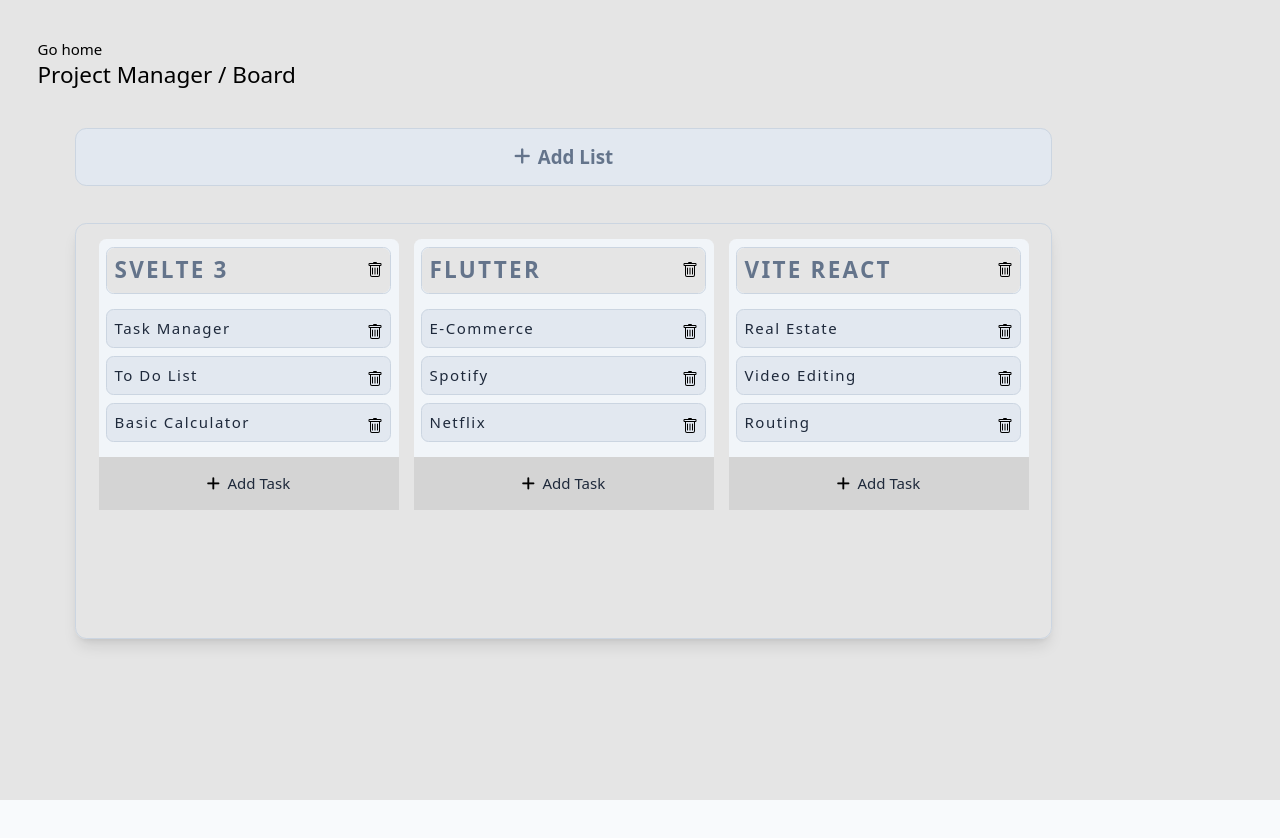
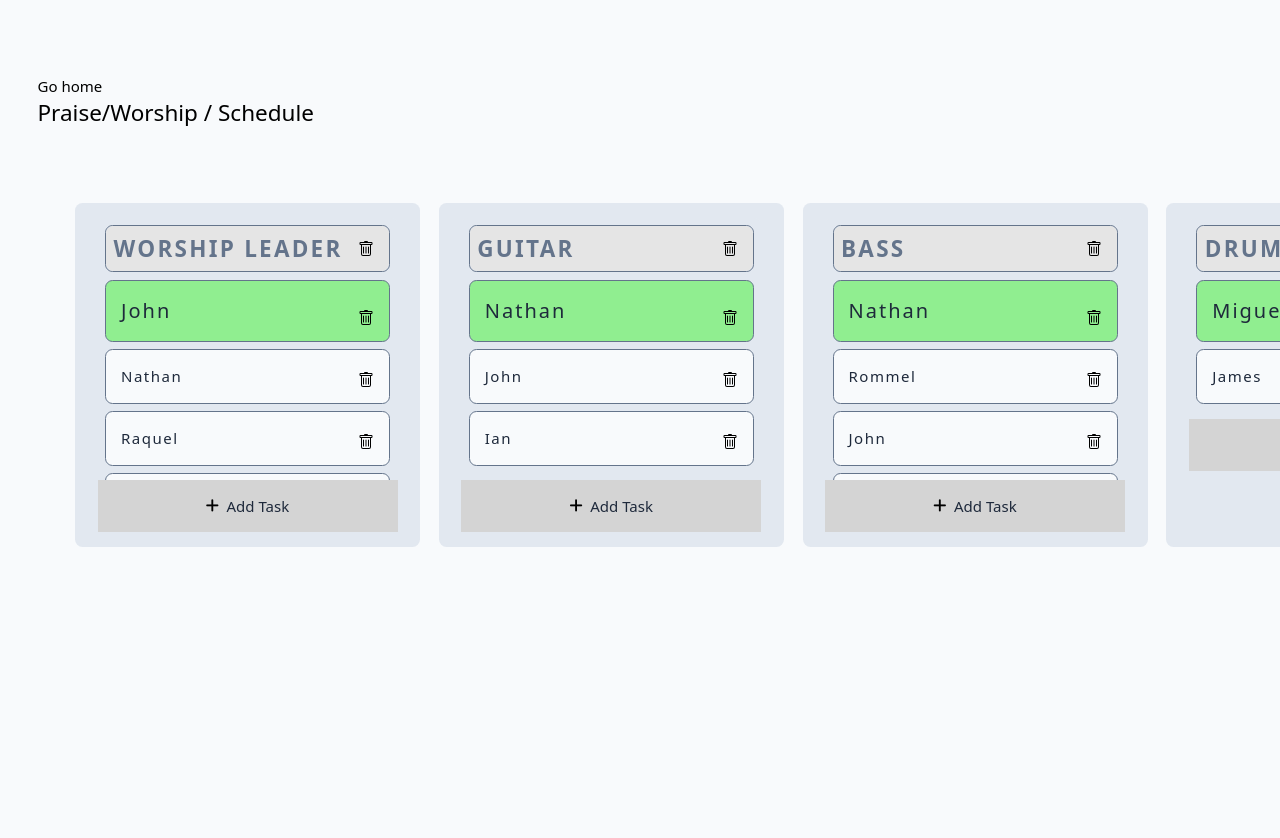
Before and after one commit to allanReyMacasaquit/almac, a SvelteKit app in the folder apps/task/: page /task-manager in a window 1280 px wide. Before the commit the page ends 800 px from the top, so only its background shows below. Built offline with nearby package versions, Linux system fonts and the light colour scheme.

Commit message:
change to schedules

```diff
--- a/apps/task/src/app.css
+++ b/apps/task/src/app.css
@@ -181,7 +181,7 @@ body {
   width: 4px;
 }
 .with-scrollbar::-webkit-scrollbar-track-piece {
-  background: rgba(9, 30, 66, 0.08);
+  background: rgb(248 250 252);
 }
 .with-scrollbar::-webkit-scrollbar-track-piece:vertical:start {
   border-radius: 4px 4px 0 0;
--- a/apps/task/src/components/task-manager/TaskItem.svelte
+++ b/apps/task/src/components/task-manager/TaskItem.svelte
@@ -27,15 +27,21 @@
   on:dragstart={dragStart}
   role="button"
   tabindex="0"
-  class="flex-it p-2 bg-slate-200 mb-2 cursor-pointer border border-slate-300 rounded-lg"
+  style="background-color: {itemsIndex === 0 ? 'lightgreen' : ''}"
+  class="flex-it p-2 bg-slate-50 mb-2 cursor-pointer border border-slate-500 rounded-lg"
 >
-  <div class="flex-it">
+  <div class="flex-it p-2">
     <Editable bind:value={items.text} on:save={save}>
       <div class="flex-it flex-row">
         {#if !items.text}
-          <div class="text-gray-400">create new task...</div>
+          <div class="text-gray-400">click to add...</div>
         {/if}
-        <div class="flex flex-1 text-slate-800 tracking-widest capitalize">{items.text}</div>
+        <div
+          style="font-size: {itemsIndex === 0 ? '20px' : ''}"
+          class="flex flex-1 text-slate-800 tracking-widest capitalize"
+        >
+          {items.text}
+        </div>
         <div class="flex items-end hover:text-red-600">
           <button
             on:click|stopPropagation={() => {
--- a/apps/task/src/components/task-manager/TaskList.svelte
+++ b/apps/task/src/components/task-manager/TaskList.svelte
@@ -38,9 +38,9 @@
     role="button"
     tabindex="0"
     class:hovering={id == $listHoverId}
-    class="bg-slate-100 flex-it rounded-lg max-h-full"
+    class="bg-slate-200 flex-it rounded-lg max-h-full"
   >
-    <div class="flex-it m-2 border border-slate-300 rounded-lg">
+    <div class="flex-it mx-2 border border-slate-500 mt-2 rounded-lg">
       <Editable bind:value={listTitle} on:save={saveTitle}>
         <div class="flex justify-between px-2 rounded-lg flex-row bg-neutral-200">
           {#if !listTitle}
@@ -56,7 +56,7 @@
               taskListStore.removeTaskList(listIndex);
             }}
           >
-            <div class="flex hover:text-red-600 items-center">
+            <div class="flex mr-2 hover:text-red-600 items-center">
               <svg
                 xmlns="http://www.w3.org/2000/svg"
                 width="16"
--- a/apps/task/src/data.js
+++ b/apps/task/src/data.js
@@ -1,29 +1,62 @@
 export const DEFAULT_DATA = [
   {
     id: "l-1",
-    text: "Svelte 3",
+    text: "Worship Leader",
     items: [
-      { id: "t-1", text: "Task Manager" },
-      { id: "t-2", text: "To do list" },
-      { id: "t-3", text: "Basic calculator" }
+      { id: "t-1", text: "John" },
+      { id: "t-2", text: "Nathan" },
+      { id: "t-3", text: "Raquel" },
+      { id: "t-4", text: "James" },
+      { id: "t-5", text: "Noreen" },
+      { id: "t-6", text: "Rommel" }
     ]
   },
   {
     id: "l-2",
-    text: "Flutter",
+    text: "Guitar",
     items: [
-      { id: "t-4", text: "E-commerce" },
-      { id: "t-5", text: "Spotify" },
-      { id: "t-6", text: "Netflix" }
+      { id: "t-8", text: "Nathan" },
+      { id: "t-7", text: "John" },
+      { id: "t-9", text: "Ian" }
     ]
   },
   {
     id: "l-3",
-    text: "Vite React",
+    text: "Bass",
     items: [
-      { id: "t-7", text: "Real Estate" },
-      { id: "t-8", text: "Video Editing" },
-      { id: "t-9", text: "Routing" }
+      { id: "t-12", text: "Nathan" },
+      { id: "t-13", text: "Rommel" },
+
+      { id: "t-11", text: "John" },
+      { id: "t-14", text: "Ian" }
+    ]
+  },
+  {
+    id: "l-4",
+    text: "Drums",
+    items: [
+      { id: "t-18", text: "Miguel" },
+      { id: "t-19", text: "James" }
+    ]
+  },
+  {
+    id: "l-5",
+    text: "Keys",
+    items: [
+      { id: "t-21", text: "Joi" },
+      { id: "t-24", text: "Noreen" },
+      { id: "t-22", text: "Nathan" },
+      { id: "t-23", text: "Rommel" }
+    ]
+  },
+  {
+    id: "l-6",
+    text: "Electric Guitar",
+    items: [
+      { id: "t-26", text: "" },
+      { id: "t-27", text: "" },
+      { id: "t-29", text: "" },
+      { id: "t-30", text: "" }
     ]
   }
 ];
--- /dev/null
+++ b/apps/task/src/routes/+page.js
@@ -0,0 +1,7 @@
+export function load() {
+  console.log("Calling from Load");
+  return {
+    test1: "hello",
+    test2: "world"
+  };
+}
--- a/apps/task/src/routes/+page.svelte
+++ b/apps/task/src/routes/+page.svelte
@@ -1,6 +1,11 @@
-<section class="p-10">
+<script>
+  console.log("Calling from Page");
+  export let data;
+</script>
+
+<section class="p-10 h-[100%]">
   <h1 class="text-red-600 text-4xl">Welcome to my Projects</h1>
-
+  <div>{data.test1} - {data.test2}</div>
   <div class="flex flex-col items-center h-full justify-center">
     <h1 href="/task-manager">Go to Project List</h1>
     <p class="text-center">
--- a/apps/task/src/routes/task-manager/+layout.svelte
+++ b/apps/task/src/routes/task-manager/+layout.svelte
@@ -1,3 +1,5 @@
-<div class="flex-it p-10 h-full overflow-y-hidden items-start bg-neutral-200">
+<div
+  class="flex-it p-10 h-full mt-10 md:overflow-y-hidden overflow-x-hidden md:overflow-x-auto items-center md:items-start"
+>
   <slot />
 </div>
--- a/apps/task/src/routes/task-manager/+page.js
+++ b/apps/task/src/routes/task-manager/+page.js
@@ -2,7 +2,31 @@ export const ssr = false;
 
 export function load() {
   return {
-    appName: "Project Manager",
-    board: "Board"
+    appName: "Praise/Worship",
+    board: "Schedule",
+    date: getNextSundayAfterCurrent().toLocaleString("en-US", {
+      weekday: "short",
+      month: "short",
+      day: "numeric",
+      year: "numeric"
+    })
   };
 }
+
+function getNextSundayAfterCurrent() {
+  const currentDate = new Date();
+
+  const currentDay = currentDate.getDay(); // Get the current day of the week
+
+  // Find the next Sunday
+  while (currentDate.getDay() !== 0) {
+    currentDate.setDate(currentDate.getDate() + 1);
+  }
+
+  // If the current day is already Sunday, we want to find the next Sunday after the current one
+  if (currentDay === 0) {
+    currentDate.setDate(currentDate.getDate() + 7);
+  }
+
+  return currentDate;
+}
--- a/apps/task/src/routes/task-manager/+page.svelte
+++ b/apps/task/src/routes/task-manager/+page.svelte
@@ -12,20 +12,24 @@
 </div>
 <div class="text-2xl">{data.appName} / {data.board}</div>
 <div class="p-10 h-full flex-it items-start">
-  <button
-    out:fade
-    on:click={taskListStore.addTaskList}
-    class="text-xl justify-center font-bold cursor-pointer w-full bg-slate-200 text-slate-500 rounded-xl p-4 max-w-full flex items-center border border-slate-300"
-  >
-    <i class="fa fa-plus py-1 mr-2" aria-hidden="true"></i>Add List
-  </button>
   <div class="flex-it h-full flex-1 mt-10">
-    <div class="flex-it flex-row rounded-xl border border-slate-300 p-4 shadow-lg h-3/4">
+    <div class="flex-it flex-col md:flex-row gap-5 mb-4 h-3/4">
       {#each $taskListStore as list, index (list.id)}
-        <div animate:flip in:fly={{ y: 50 }}>
+        <div
+          animate:flip
+          in:fly={{ y: 50 }}
+          class="bg-slate-200 p-4 rounded-lg mt-4with-scrollbar h-3/4"
+        >
           <TaskList listTitle={list.text} tasks={list.items} id={list.id} listIndex={index} />
         </div>
       {/each}
+      <button
+        out:fade
+        on:click={taskListStore.addTaskList}
+        class="text-xl mt-2 md:mt-0 mb-5 bg-slate-800 h-20 top-[-20%] right-0 justify-center font-bold cursor-pointer whitespace-nowrap text-slate-50 rounded-xl p-4 max-w-full md:absolute items-center border border-slate-300"
+      >
+        <i class="fa fa-plus py-1 mr-2" aria-hidden="true"></i>Add Ministry
+      </button>
     </div>
   </div>
 </div>
--- a/apps/task/src/stores/tasks.js
+++ b/apps/task/src/stores/tasks.js
@@ -14,7 +14,7 @@ const createStore = () => {
     moveItems: (sourceData, movetoListIndex) => {
       update((list) => {
         const [task] = list[sourceData.listIndex].items.splice(sourceData.itemsIndex, 1);
-        list[movetoListIndex].items.push(task);
+        list[movetoListIndex].items.unshift(task); // Use unshift() instead of push()
         return list;
       });
     },
```
